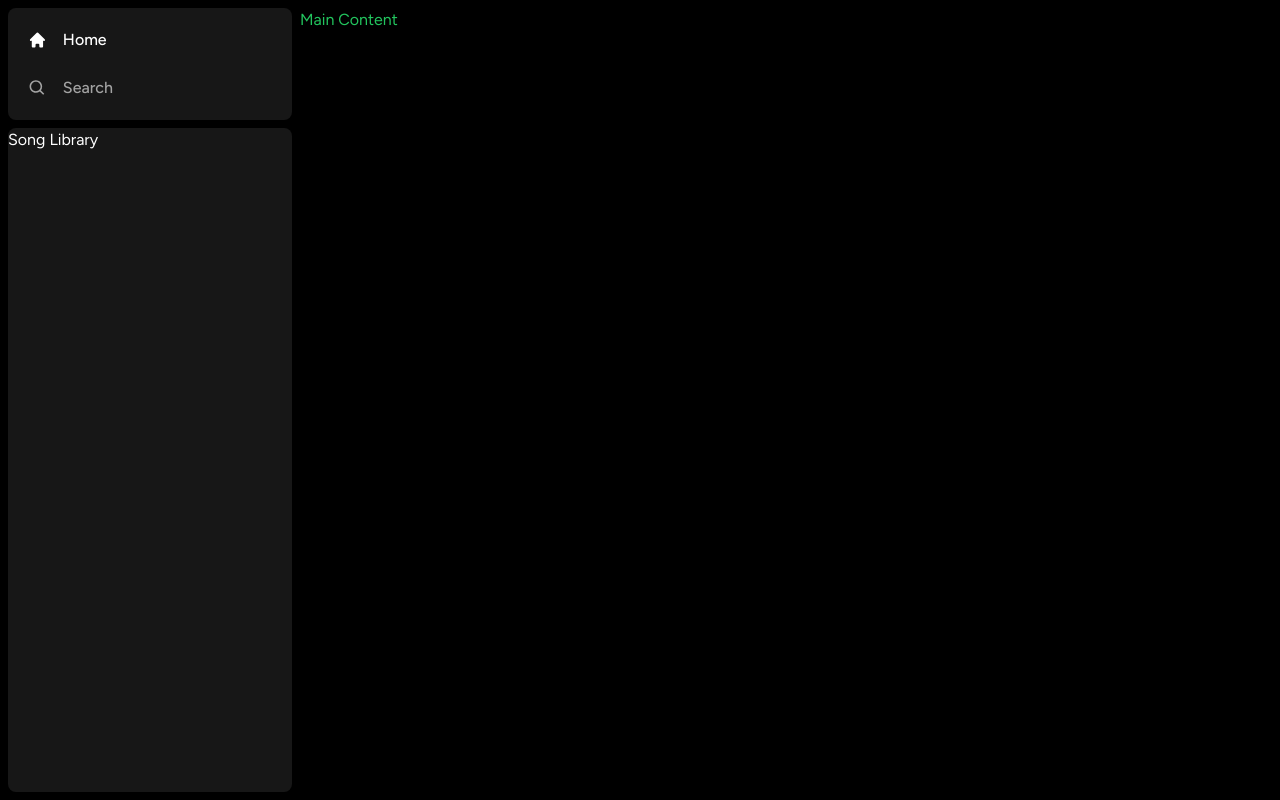
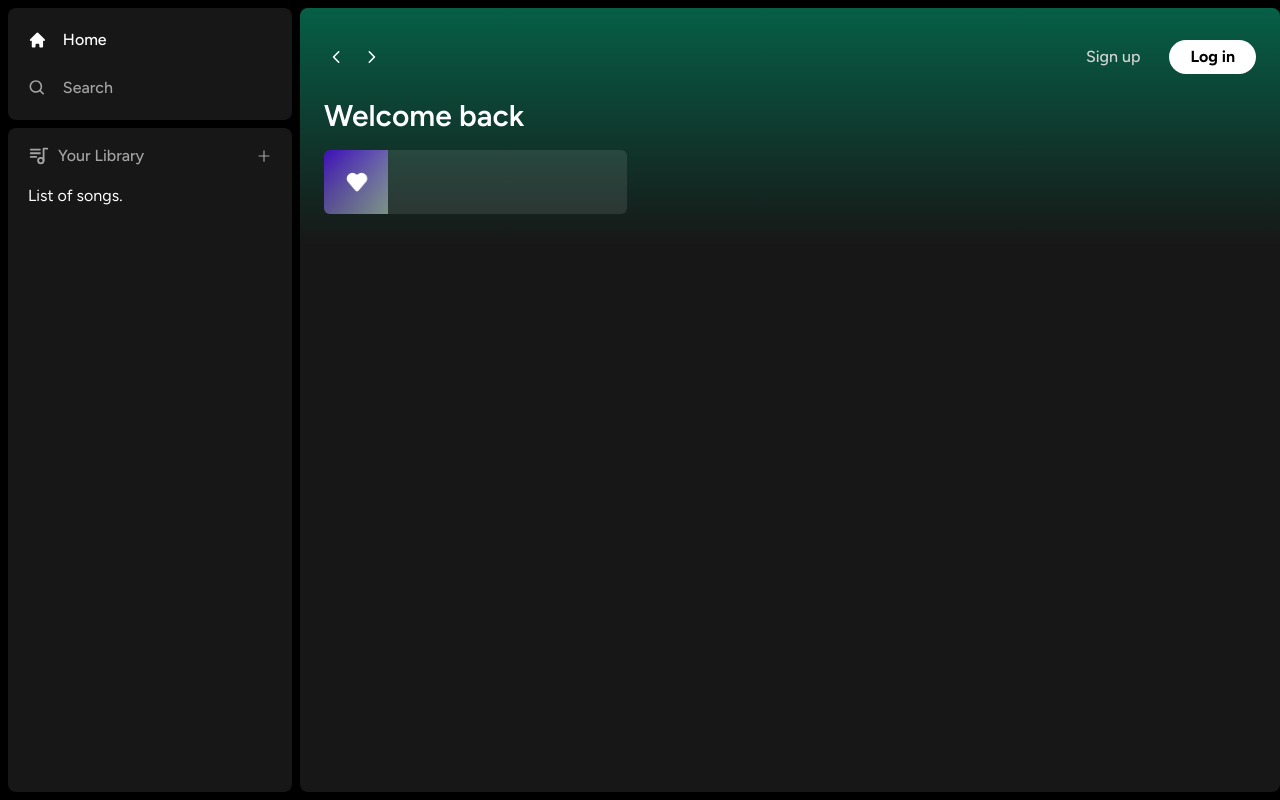
Before and after one commit to abdullah048/spotify-clone, a Next.js app: page / in a window 1280 px wide. Built offline with nearby package versions, Linux system fonts and the light colour scheme.

Commit message:
chore: completed layout of the app. working on main content of the app

```diff
--- a/app/(site)/page.tsx
+++ b/app/(site)/page.tsx
@@ -1,3 +1,17 @@
+import Header from '@/components/Header';
+import ListItem from '@/components/ListItem';
+
 export default function Home() {
-  return <main className='text-green-500'>Main Content</main>;
+  return (
+    <main className='bg-neutral-900 rounded-lg w-full h-full overflow-hidden overflow-y-auto'>
+      <Header>
+        <div className='mb-2'>
+          <h1 className='text-white text-3xl font-semibold'>Welcome back</h1>
+          <div className='grid grid-cols-1 sm:grid-cols-2 xl:grid-cols-3 2xl:grid-cols-4 gap-3 mt-4'>
+            <ListItem href='' name='' image='/images/liked.png' />
+          </div>
+        </div>
+      </Header>
+    </main>
+  );
 }
--- /dev/null
+++ b/components/Button.tsx
@@ -0,0 +1,26 @@
+import { cn } from '@/lib/utils';
+import { ButtonHTMLAttributes, FC, forwardRef } from 'react';
+
+interface ButtonProps extends ButtonHTMLAttributes<HTMLButtonElement> {}
+
+const Button: FC<ButtonProps> = forwardRef<HTMLButtonElement, ButtonProps>(
+  ({ children, className, disabled, type = 'button', ...props }, ref) => {
+    return (
+      <button
+        ref={ref}
+        type={type}
+        className={cn(
+          'w-full rounded-full bg-green-500 border border-transparent p-3 disabled:cursor-not-allowed disabled:opacity-50 text-black font-bold hover:opacity-75 transition-all',
+          className
+        )}
+        disabled={disabled}
+        {...props}>
+        {children}
+      </button>
+    );
+  }
+);
+
+Button.displayName = 'Button';
+
+export default Button;
--- /dev/null
+++ b/components/Header.tsx
@@ -0,0 +1,79 @@
+'use client';
+
+import { cn } from '@/lib/utils';
+import { useRouter } from 'next/navigation';
+import { FC, ReactNode } from 'react';
+import { BiSearch } from 'react-icons/bi';
+import { HiHome } from 'react-icons/hi';
+import { RxCaretLeft, RxCaretRight } from 'react-icons/rx';
+import Button from './Button';
+
+interface HeaderProps {
+  children: ReactNode;
+  className?: string;
+}
+
+const Header: FC<HeaderProps> = ({ children, className }) => {
+  const router = useRouter();
+  const handleLogout = () => {
+    alert('handle logout functionality!');
+  };
+  return (
+    <header
+      className={cn('h-fit bg-gradient-to-b from-emerald-800 p-6', className)}>
+      <div className='w-full mb-4 flex items-center justify-between'>
+        <div className='hidden md:flex gap-x-2 items-center'>
+          <button
+            className='flex items-center justify-center hover:opacity-75 transition-all'
+            onClick={() => {
+              router.back();
+            }}>
+            <RxCaretLeft size={26} className='text-white' />
+          </button>
+          <button
+            className='flex items-center justify-center hover:opacity-75 transition-all'
+            onClick={() => {
+              router.forward();
+            }}>
+            <RxCaretRight size={26} className='text-white' />
+          </button>
+        </div>
+        <div className='flex gap-x-2 items-center md:hidden'>
+          <button className='rounded-full p-2 bg-white flex items-center justify-center hover:opacity-75 transition-all'>
+            <HiHome className='text-black' size={22} />
+          </button>
+          <button className='rounded-full p-2 bg-white flex items-center justify-center hover:opacity-75 transition-all'>
+            <BiSearch className='text-black' size={22} />
+          </button>
+        </div>
+        <div
+          className='flex justify-between items-center gap-x-4
+        '>
+          <>
+            <div>
+              <Button
+                onClick={() => {
+                  alert('handle sign up');
+                }}
+                className='bg-transparent text-neutral-300 font-medium'>
+                Sign up
+              </Button>
+            </div>
+            <div>
+              <Button
+                className='bg-white px-5 py-1'
+                onClick={() => {
+                  alert('handle login');
+                }}>
+                Log in
+              </Button>
+            </div>
+          </>
+        </div>
+      </div>
+      {children}
+    </header>
+  );
+};
+
+export default Header;
--- /dev/null
+++ b/components/Library.tsx
@@ -0,0 +1,27 @@
+'use client';
+import { TbPlaylist } from 'react-icons/tb';
+import { AiOutlinePlus } from 'react-icons/ai';
+
+const Library = () => {
+  const handleClick = () => {
+    alert('handle song upload!');
+  };
+  return (
+    <div className='flex flex-col'>
+      <div className='flex items-center justify-between px-5 pt-4'>
+        <div className='inline-flex items-center gap-x-2'>
+          <TbPlaylist size={22} className='text-neutral-400' />
+          <p className='text-neutral-400 font-medium text-md'>Your Library</p>
+        </div>
+        <AiOutlinePlus
+          onClick={handleClick}
+          size={16}
+          className='text-neutral-400 cursor-pointer hover:text-white transition-all'
+        />
+      </div>
+      <div className='flex flex-col gap-y-2 mt-4 px-5'>List of songs.</div>
+    </div>
+  );
+};
+
+export default Library;
--- /dev/null
+++ b/components/ListItem.tsx
@@ -0,0 +1,29 @@
+'use client';
+import Image from 'next/image';
+import { useRouter } from 'next/navigation';
+import { FC } from 'react';
+
+interface ListItemProps {
+  image: string;
+  name: string;
+  href: string;
+}
+
+const ListItem: FC<ListItemProps> = ({ name, image, href }) => {
+  const router = useRouter();
+  const handleClick = () => {
+    // TODO: Add authentication before pushing
+    router.push(href);
+  };
+  return (
+    <button
+      className='relative group flex items-center rounded-md overflow-hidden gap-x-4 bg-neutral-100/10 hover:bg-neutral-100/20 transition-all pr-4'
+      onClick={handleClick}>
+      <div className='relative min-h-[64px] min-w-[64px]'>
+        <Image className='object-cover' fill alt='image' src={image} />
+      </div>
+    </button>
+  );
+};
+
+export default ListItem;
--- a/components/Sidebar.tsx
+++ b/components/Sidebar.tsx
@@ -5,6 +5,7 @@ import { HiHome } from 'react-icons/hi';
 import { BiSearch } from 'react-icons/bi';
 import Box from './Box';
 import SidebarItem from './SidebarItem';
+import Library from './Library';
 
 interface SidebarProps {
   children: ReactNode;
@@ -37,7 +38,9 @@ const Sidebar: FC<SidebarProps> = ({ children }) => {
             <SidebarItem key={route.label} {...route} />
           ))}
         </Box>
-        <Box className='overflow-y-auto h-full'>Song Library</Box>
+        <Box className='overflow-y-auto h-full'>
+          <Library />
+        </Box>
       </div>
       <main className='w-full flex-1 overflow-y-auto py-2'>{children}</main>
     </div>
```
Also changed, not shown: public/images/liked.png (added).
